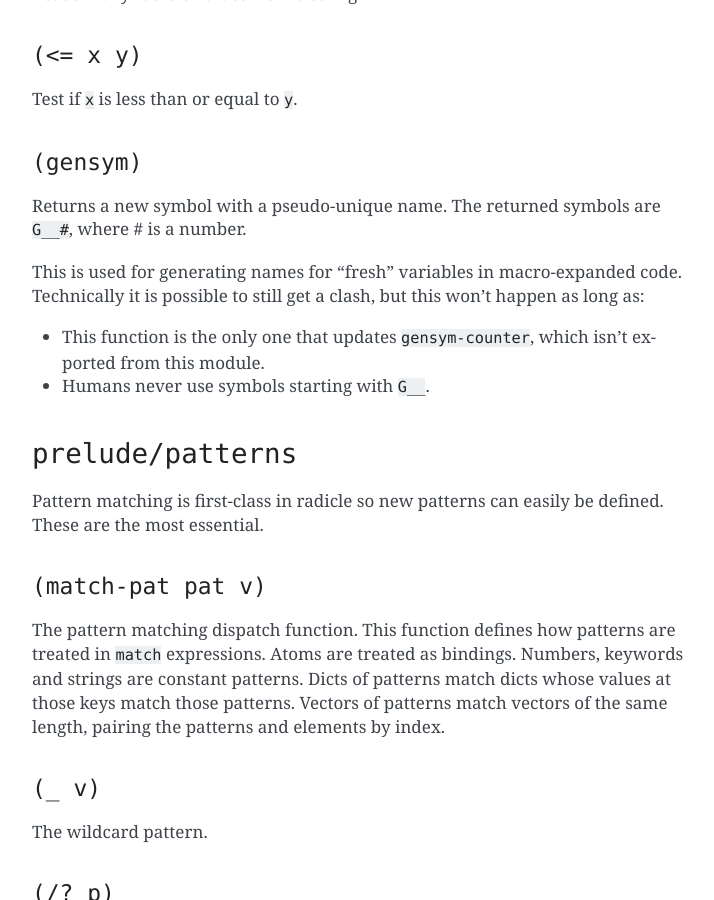
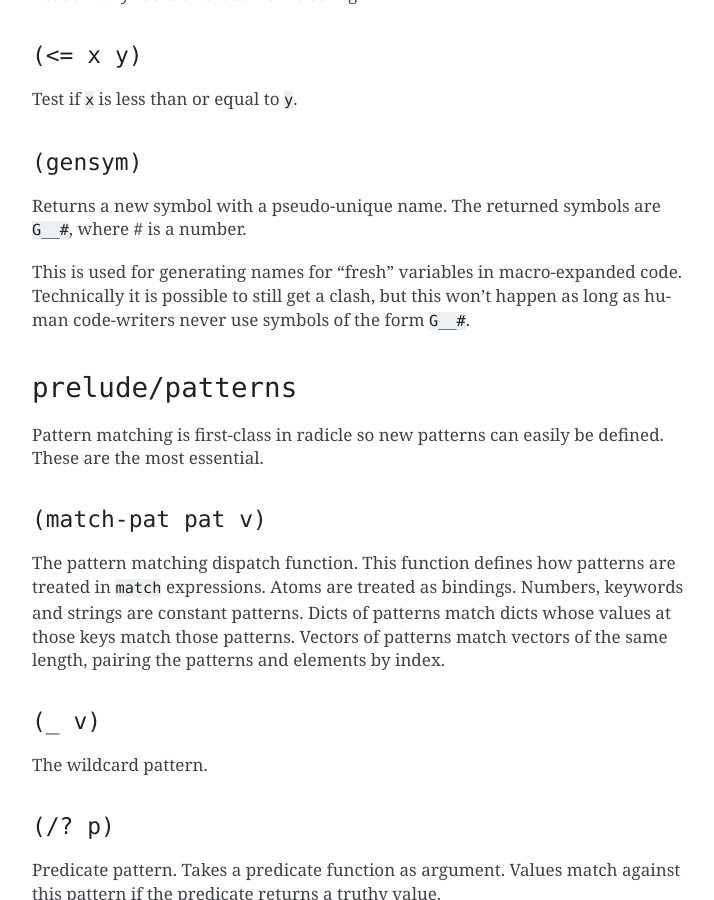
Before and after one commit to radicle-dev/radicle-alpha, a Sphinx documentation site: the page built from docs/source/reference.rst, in a window 1280 px wide and 900 px high, scrolled down 14292 px. Shown: the whole window, without its empty margins (388-1102 px from the left). Built offline with Sphinx 7.4.7, drawn with Linux system fonts in a browser that asks for light colours; pages that are not in the unit, such as notebooks, are missing from menus.

Commit message:
Hide the gensym counter better.

```diff
--- a/docs/source/reference.rst
+++ b/docs/source/reference.rst
@@ -700,12 +700,8 @@ Returns a new symbol with a pseudo-unique name. The returned symbols are
 
 This is used for generating names for "fresh" variables in
 macro-expanded code. Technically it is possible to still get a clash,
-but this won't happen as long as:
-
--  This function is the only one that updates ``gensym-counter``, which
-   isn't exported from this module.
-
--  Humans never use symbols starting with ``G__``.
+but this won't happen as long as human code-writers never use symbols of
+the form ``G__#``.
 
 ``prelude/patterns``
 --------------------
```
Also changed, not shown: 1 other file.
